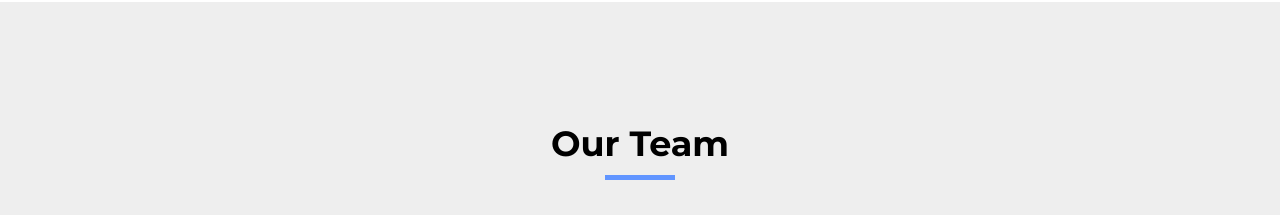
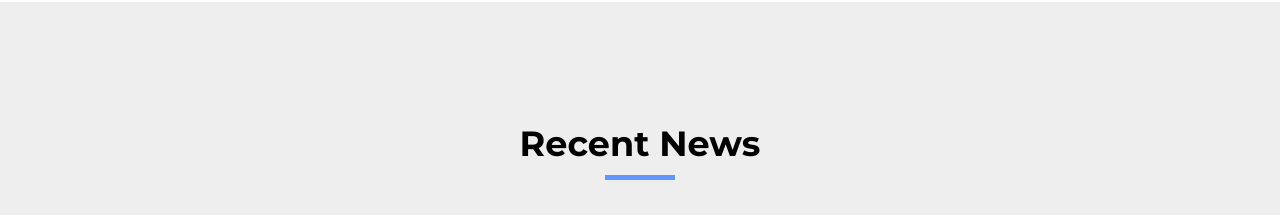
Before and after one commit to Manar20575/Pro1, a plain HTML site: page index.html in a window 1280 px wide. Shown: the part 6560-6775 px from the top of the page. Drawn offline with Linux system fonts and the light colour scheme.

Commit message:
Update index.html

```diff
--- a/index.html
+++ b/index.html
@@ -404,7 +404,7 @@
 <!--blog section-->
 <div class="blog pd-y">
     <div class="section-header">
-        <h2 class="section-title">our team</h2>
+        <h2 class="section-title">recent news</h2>
         <span class="line"></span>
     </div>
     <!-- Section Header -->
```
